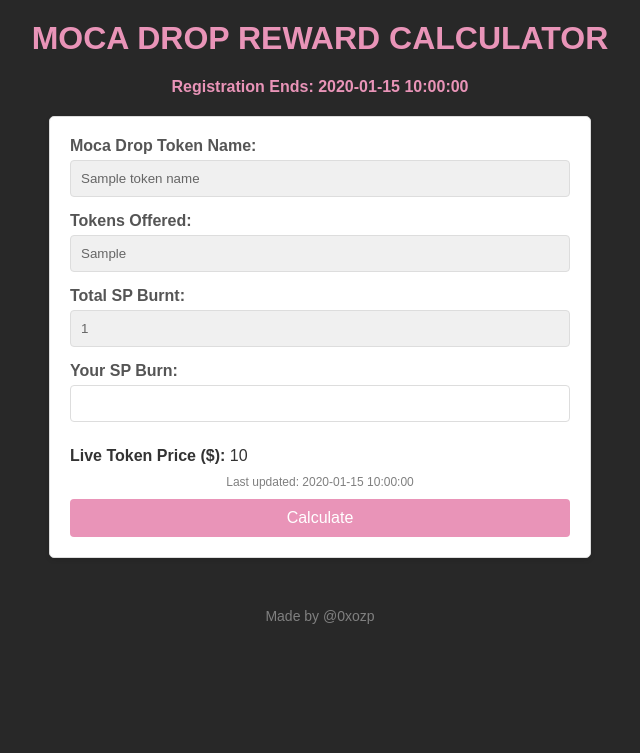
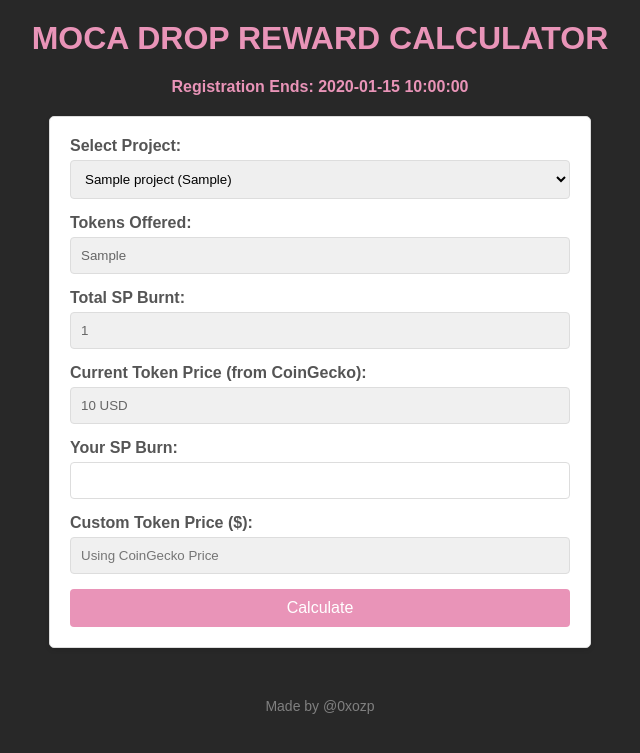
Before and after one commit to ozp3/MocaDropCalculatorTestingPlatform, a Flask app: template templates/index.html in a window 1280 px wide. Shown: the top 753 px of the page, without its empty margins (320-960 px from the left). Run offline with Flask 3, Linux system fonts and the light colour scheme; the template is opened without the code that fills it: most values are stand-ins (such as "Sample title", 1, 10 or a date in 2020).

Commit message:
Add files via upload

```diff
--- a/app.py
+++ b/app.py
@@ -1,157 +1,10 @@
-from flask import Flask, render_template, request, redirect, url_for, jsonify
-import requests
-import threading
-import time
-from datetime import datetime
+from flask import Flask
+from routes import setup_routes
 
 app = Flask(__name__)
 
-MOCA_API_URL = "https://api.staking.mocaverse.xyz/api/mocadrop/projects/kip-protocol"
-COINGECKO_API_URL = "https://api.coingecko.com/api/v3/simple/price"
-
-MOCA_TOKEN_NAME = "KIP PROTOCOL"
-TOKENS_OFFERED = "50,000,000"
-
-# Store the current token price and its last updated time
-token_price_data = {"price": "N/A", "last_updated": None}
-price_lock = threading.Lock()
-
-# Function to fetch data from Mocaverse API
-def get_pool_data():
-    try:
-        response = requests.get(MOCA_API_URL)
-        response.raise_for_status()
-        data = response.json()
-        staking_power_burnt = float(data.get("stakingPowerBurnt", 0))
-        registration_end_date = data.get("registrationEndDate", "N/A")
-
-        if registration_end_date != "N/A":
-            try:
-                dt = datetime.strptime(registration_end_date, "%Y-%m-%dT%H:%M:%S.%fZ")
-                registration_end_date = dt.strftime("%Y-%m-%d %H:%M:%S UTC")
-            except ValueError:
-                registration_end_date = "Invalid date format"
-
-        return staking_power_burnt, registration_end_date
-    except Exception as e:
-        print(f"Error fetching Mocaverse data: {e}")
-        return None, "Error fetching date"
-
-# Function to fetch token price from Coingecko API
-def fetch_token_price():
-    global token_price_data
-    while True:
-        try:
-            response = requests.get(COINGECKO_API_URL, params={"ids": "kip", "vs_currencies": "usd"})
-            response.raise_for_status()
-            data = response.json()
-            with price_lock:
-                token_price_data["price"] = data.get("kip", {}).get("usd", "N/A")
-                token_price_data["last_updated"] = datetime.utcnow().strftime("%Y-%m-%d %H:%M:%S UTC")
-        except Exception as e:
-            print(f"Error fetching token price: {e}")
-            with price_lock:
-                token_price_data["price"] = "N/A"
-                token_price_data["last_updated"] = None
-        time.sleep(30)
-
-# Start a background thread to update the token price
-thread = threading.Thread(target=fetch_token_price, daemon=True)
-thread.start()
-
-@app.route("/", methods=["GET", "POST"])
-def index():
-    total_sp_burnt, registration_end_date = get_pool_data()
-    if total_sp_burnt is None:
-        return render_template(
-            "index.html",
-            error="Could not fetch Total SP Burnt from Mocaverse API.",
-            token_name=MOCA_TOKEN_NAME,
-            tokens_offered=TOKENS_OFFERED,
-            total_sp_burnt="Error fetching data",
-            registration_end_date=registration_end_date,
-        )
-
-    if request.method == "POST":
-        your_sp_burn = request.form.get("your_sp_burn")
-
-        if not your_sp_burn:
-            return render_template(
-                "index.html",
-                error="All fields are required.",
-                token_name=MOCA_TOKEN_NAME,
-                tokens_offered=TOKENS_OFFERED,
-                total_sp_burnt=f"{total_sp_burnt:,.0f}",
-                registration_end_date=registration_end_date,
-                live_price=token_price_data["price"],
-                last_updated=token_price_data["last_updated"],
-            )
-
-        try:
-            your_sp_burn = int(your_sp_burn)
-            token_price = float(token_price_data["price"])
-            tokens_offered_int = int(TOKENS_OFFERED.replace(",", ""))
-
-            reward = your_sp_burn * (tokens_offered_int / total_sp_burnt) * token_price
-            tokens_received = your_sp_burn * (tokens_offered_int / total_sp_burnt)
-        except ValueError:
-            return render_template(
-                "index.html",
-                error="Invalid input. Please enter numeric values.",
-                token_name=MOCA_TOKEN_NAME,
-                tokens_offered=TOKENS_OFFERED,
-                total_sp_burnt=f"{total_sp_burnt:,.0f}",
-                registration_end_date=registration_end_date,
-                live_price=token_price_data["price"],
-                last_updated=token_price_data["last_updated"],
-            )
-        except ZeroDivisionError:
-            return render_template(
-                "index.html",
-                error="Total SP Burnt cannot be zero.",
-                token_name=MOCA_TOKEN_NAME,
-                tokens_offered=TOKENS_OFFERED,
-                total_sp_burnt=f"{total_sp_burnt:,.0f}",
-                registration_end_date=registration_end_date,
-                live_price=token_price_data["price"],
-                last_updated=token_price_data["last_updated"],
-            )
-
-        return redirect(
-            url_for(
-                "result",
-                token_name=MOCA_TOKEN_NAME,
-                tokens_offered=TOKENS_OFFERED,
-                total_sp_burnt=f"{total_sp_burnt:,.0f}",
-                token_price=f"{token_price:.6f}",
-                your_sp_burn=f"{your_sp_burn:,}",
-                reward=f"{reward:.2f}",
-                tokens_received=f"{tokens_received:,.2f}",
-            )
-        )
-
-    return render_template(
-        "index.html",
-        token_name=MOCA_TOKEN_NAME,
-        tokens_offered=TOKENS_OFFERED,
-        total_sp_burnt=f"{total_sp_burnt:,.0f}",
-        registration_end_date=registration_end_date,
-        live_price=token_price_data["price"],
-        last_updated=token_price_data["last_updated"],
-    )
-
-@app.route("/result")
-def result():
-    return render_template(
-        "result.html",
-        token_name=request.args.get("token_name"),
-        tokens_offered=request.args.get("tokens_offered"),
-        total_sp_burnt=request.args.get("total_sp_burnt"),
-        token_price=request.args.get("token_price"),
-        your_sp_burn=request.args.get("your_sp_burn"),
-        reward=request.args.get("reward"),
-        tokens_received=request.args.get("tokens_received"),
-    )
+# Route'ları yükle
+setup_routes(app)
 
 if __name__ == "__main__":
     app.run(debug=True)
--- a/templates/index.html
+++ b/templates/index.html
@@ -35,7 +35,8 @@
         margin-bottom: 5px;
         color: #555;
       }
-      input {
+      input,
+      select {
         width: 100%;
         padding: 10px;
         margin-bottom: 15px;
@@ -76,9 +77,16 @@
         font-weight: bold;
         text-align: center;
       }
-      h2 {
-        text-align: center;
-        color: #ffffff;
+      .project {
+        display: flex;
+        align-items: center;
+        gap: 10px;
+        margin-bottom: 15px;
+      }
+      .project img {
+        width: 32px;
+        height: 32px;
+        border-radius: 4px;
       }
       footer {
         margin-top: 50px;
@@ -101,14 +109,23 @@
       Registration Ends: {{ registration_end_date }}
     </p>
     <form method="post" action="{{ url_for('index') }}">
-      <label for="token_name">Moca Drop Token Name:</label>
-      <input
-        type="text"
-        id="token_name"
-        name="token_name"
-        value="{{ token_name }}"
-        readonly
-      /><br />
+      <label for="project">Select Project:</label>
+      <select id="project" name="project" onchange="this.form.submit()">
+        {% for project in projects %}
+        <option value="{{ project.name }}" {% if project.name == token_name %}selected{% endif %}>
+          {{ project.name }} ({{ project.tokenTicker }})
+        </option>
+        {% endfor %}
+      </select>
+
+      {% for project in projects %}
+      {% if project.name == token_name %}
+      <div class="project">
+        <img src="{{ project.icon }}" alt="{{ project.name }}" />
+        <span>{{ project.name }} ({{ project.tokenTicker }})</span>
+      </div>
+      {% endif %}
+      {% endfor %}
 
       <label for="tokens_offered">Tokens Offered:</label>
       <input
@@ -128,6 +145,18 @@
         readonly
       /><br />
 
+      {% if not is_ended %}
+      {% if token_price %}
+      <label for="current_price">Current Token Price (from CoinGecko):</label>
+      <input
+        type="text"
+        id="current_price"
+        name="current_price"
+        value="{{ token_price }} USD"
+        readonly
+      /><br />
+      {% endif %}
+
       <label for="your_sp_burn">Your SP Burn:</label>
       <input
         type="number"
@@ -136,18 +165,19 @@
         required
       /><br />
 
-      <p>
-        <strong>Live Token Price ($):</strong>
-        <span id="live_price">{{ live_price }}</span>
-      </p>
-      <p
-        id="last_updated"
-        style="font-size: 12px; color: gray; text-align: center"
-      >
-        Last updated: {{ last_updated }}
-      </p>
+      <label for="custom_price">Custom Token Price ($):</label>
+      <input
+        type="number"
+        id="custom_price"
+        name="custom_price"
+        step="any"
+        {% if token_price %}placeholder="Using CoinGecko Price" readonly{% endif %}
+      /><br />
+      {% endif %}
 
-      <button type="submit">Calculate</button>
+      <button type="submit" name="calculate" {% if is_ended %}disabled{% endif %}>
+        {% if is_ended %}Ended{% else %}Calculate{% endif %}
+      </button>
     </form>
 
     {% if error %}
```
Also changed, not shown: routes.py (added, +83 -0 lines), services/project_service.py (added, +73 -0 lines), README.md, services/__init__.py (added).
